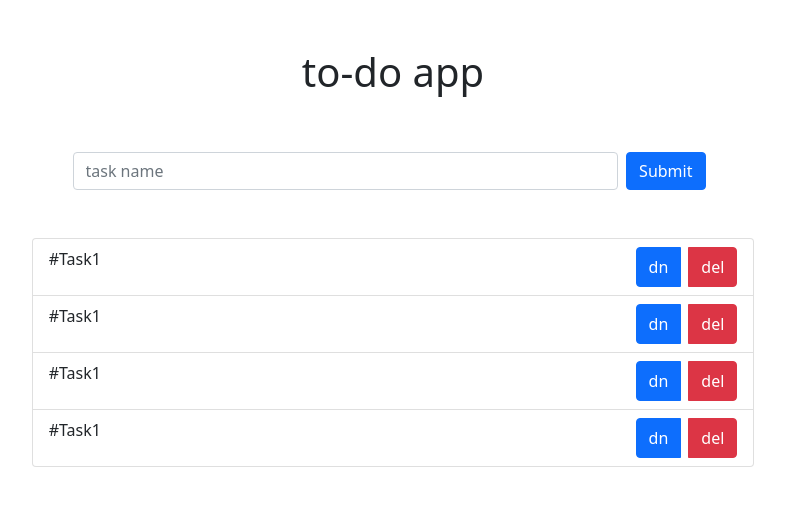
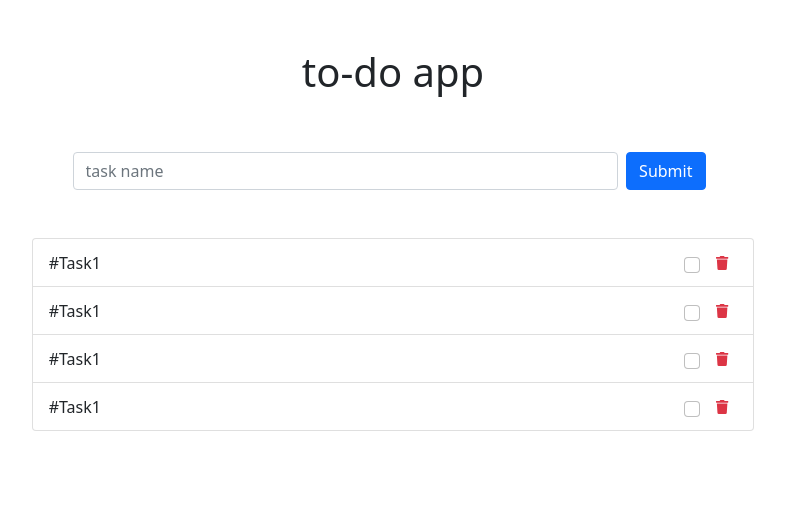
Before and after one commit to Dhathri29/React-Todo, a React (Create React App) app: page / in a window 1280 px wide. Shown: the top 506 px of the page, without its empty margins (247-1032 px from the left). Built offline with nearby package versions, Linux system fonts and the light colour scheme.

Commit message:
[fixes] fixed done and delete buttons

```diff
--- a/package.json
+++ b/package.json
@@ -3,6 +3,9 @@
   "version": "0.1.0",
   "private": true,
   "dependencies": {
+    "@fortawesome/fontawesome-svg-core": "^1.3.0-beta2",
+    "@fortawesome/free-solid-svg-icons": "^5.15.4",
+    "@fortawesome/react-fontawesome": "^0.1.15",
     "@testing-library/jest-dom": "^5.14.1",
     "@testing-library/react": "^11.2.7",
     "@testing-library/user-event": "^12.8.3",
--- a/src/App.js
+++ b/src/App.js
@@ -1,8 +1,16 @@
-import React from "react";
+import React, { useState, useEffect } from "react";
 import TodoInput from "./components/TodoInput";
 import TodoList from "./components/TodoList/TodoList";
 
 function App() {
+    const [formDetails, setFormDetails] = useState({
+        text: "",
+    });
+
+    useEffect(() => {
+        console.log(formDetails);
+    }, [formDetails]);
+
     return (
         <div className="container-fluid text-center py-5">
             <div className="container">
@@ -13,7 +21,10 @@ function App() {
                 </div>
                 <div className="row justify-content-center mt-5">
                     <div className="col-12 col-md-10 col-lg-7">
-                        <TodoInput />
+                        <TodoInput
+                            formDetails={formDetails}
+                            setFormDetails={setFormDetails}
+                        />
                     </div>
                 </div>
             </div>
--- a/src/components/TodoInput.js
+++ b/src/components/TodoInput.js
@@ -1,20 +1,18 @@
-import React, { useState } from "react";
+import React from "react";
 
-const TodoInput = () => {
-    const [formDetails, setFormDetails] = useState({
-        text: "",
-    });
-    const { text } = formDetails;
+const TodoInput = (props) => {
+    const { text } = props.formDetails;
     const formChange = (e) => {
-        console.log(formDetails);
-        setFormDetails({
-            ...formDetails,
+        props.setFormDetails({
+            ...props.formDetails,
             [e.target.name]: e.target.value,
         });
     };
 
     const handleSubmit = (e) => {
         e.preventDefault();
+        document.getElementById("input").value = "";
+        console.log("New item added");
     };
 
     return (
@@ -24,9 +22,9 @@ const TodoInput = () => {
         >
             <div className="flex-grow-1">
                 <input
+                    id="input"
                     type="text"
                     className="form-control form-control-md"
-                    id="exampleFormControlInput1"
                     placeholder="task name"
                     name="text"
                     onChange={formChange}
--- a/src/components/TodoList/ListElement.js
+++ b/src/components/TodoList/ListElement.js
@@ -1,10 +1,22 @@
+import React from "react";
+import { FontAwesomeIcon } from "@fortawesome/react-fontawesome";
+import { faTrash } from "@fortawesome/free-solid-svg-icons";
+
 const ListElement = () => {
     return (
         <div className="list-group-item d-flex">
-            <p className="flex-grow-1 text-start"> #Task1 </p>
+            <p className="flex-grow-1 text-start align-self-center m-0">
+                {" "}
+                #Task1{" "}
+            </p>
             <div className="btn-group">
-                <button className="btn btn-primary mx-2">dn</button>
-                <button className="btn btn-danger">del</button>
+                <input
+                    type="checkbox"
+                    className="form-check-input align-self-center me-2"
+                />
+                <button className="btn btn-sm bg-transparent text-danger">
+                    <FontAwesomeIcon icon={faTrash} />
+                </button>
             </div>
         </div>
     );
```
Also changed, not shown: 1 other file (tests, documents, lock files or other folders).
